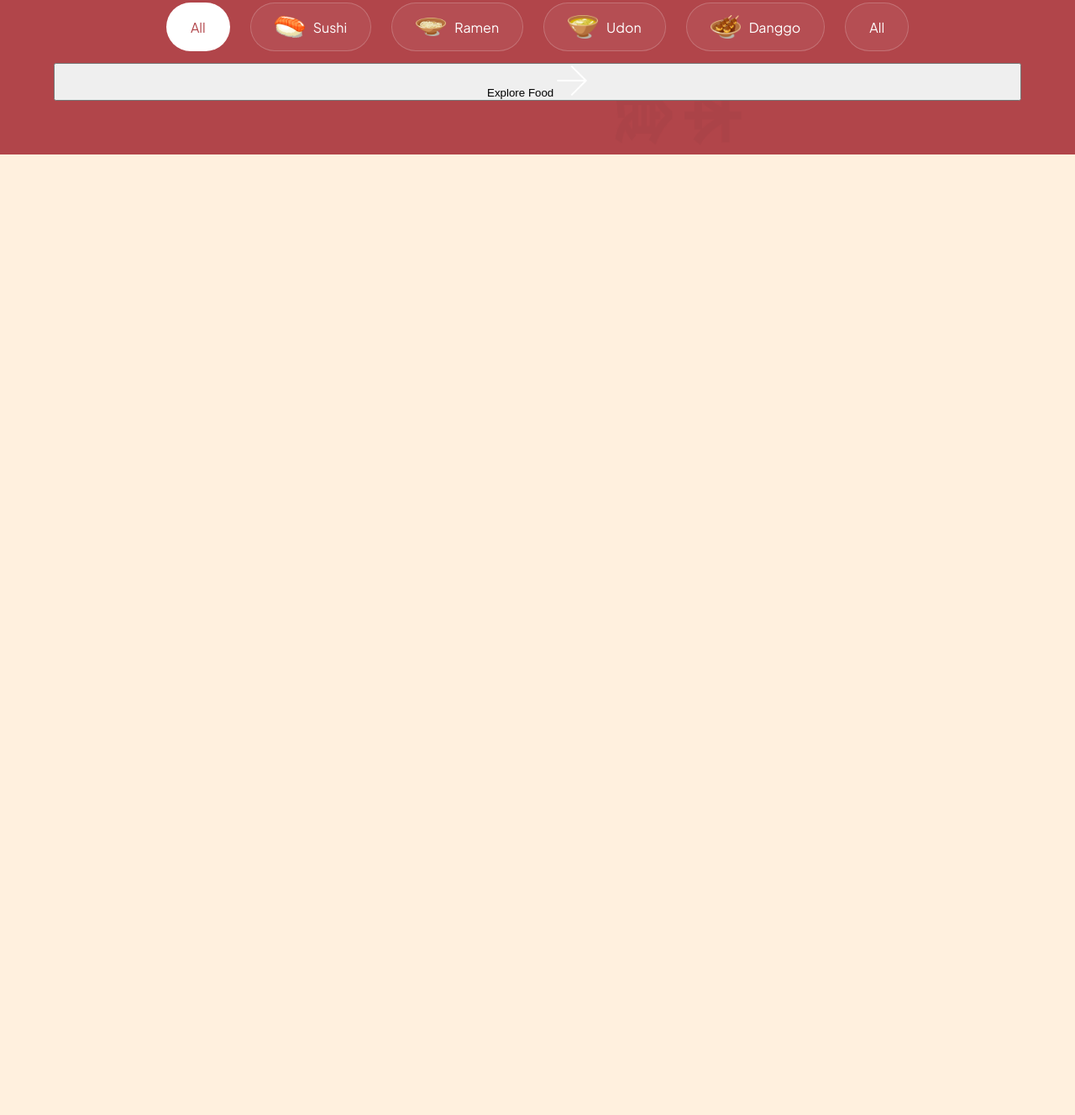
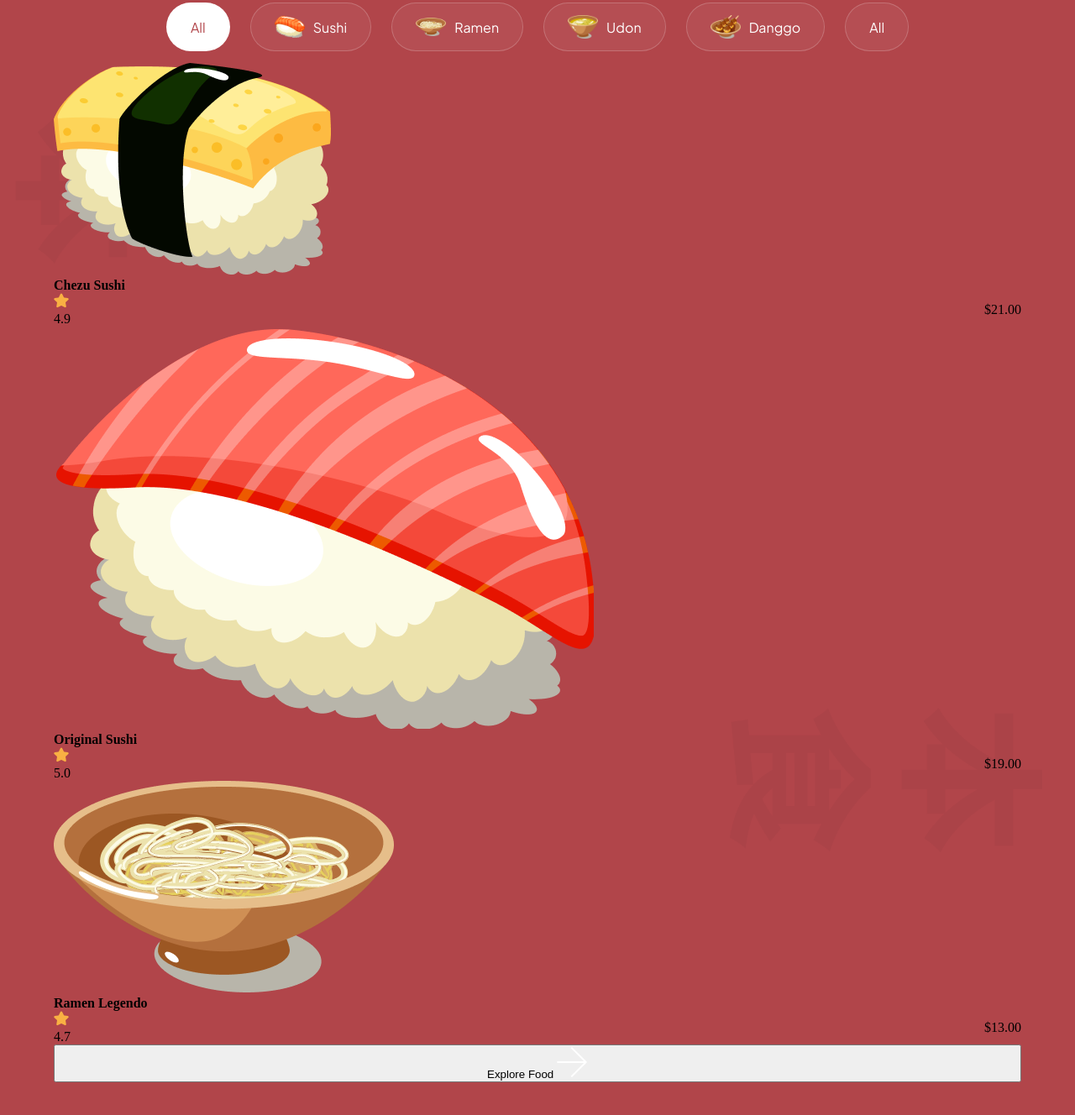
Before and after one commit to Haigsov/Sushi-Store, a website built with Vite: page index.html in a window 1280 px wide. Shown: the part 1705-3033 px from the top of the page at 84% size. Before the commit the page ends 1889 px from the top, so only its background shows below. Built offline with nearby package versions, Linux system fonts and the light colour scheme.

Commit message:
Added food card articles to 'Popular Food' section
In this commit, I added food card articles to the "Popular Food" section in the HTML file. These card articles include the following elements:

    An image of the popular food item (e.g., sushi-12.png, sushi-11.png, sushi-10.png).
    The name of the food item with the class "popular-foods__card-title."
    Additional details for each food item, such as a star rating, price, and the class "flex-between" to ensure proper alignment and spacing.

These additions are intended to showcase popular food items and provide users with information about each item's name, rating, and price, enhancing the overall content and user experience within the "Popular Food" section on the website.

```diff
--- a/index.html
+++ b/index.html
@@ -135,7 +135,49 @@
                 <button class="popular-foods__filter-btn">All</button>
             </div>
 
-            <div class="popular-foods__catalogue"></div>
+            <div class="popular-foods__catalogue">
+                <article class="popular-foods__card">
+                    <img class="popular-foods__card-image" src="assets/sushi-12.png" alt="sushi-12">
+                    <h4 class="popular-foods__card-title">Chezu Sushi</h4>
+
+                    <div class="popular-foods__card-details flex-between">
+                        <div class="popular-foods__card-rating">
+                            <img src="assets/star.svg" alt="star">
+                            <p>4.9</p>
+                        </div>
+
+                        <p class="popular-foods__card-price">$21.00</p>
+                    </div>
+                </article>
+
+                <article class="popular-foods__card active_card">
+                    <img class="popular-foods__card-image" src="assets/sushi-11.png" alt="sushi-11">
+                    <h4 class="popular-foods__card-title">Original Sushi</h4>
+
+                    <div class="popular-foods__card-details flex-between">
+                        <div class="popular-foods__card-rating">
+                            <img src="assets/star.svg" alt="star">
+                            <p>5.0</p>
+                        </div>
+
+                        <p class="popular-foods__card-price">$19.00</p>
+                    </div>
+                </article>
+
+                <article class="popular-foods__card">
+                    <img class="popular-foods__card-image" src="assets/sushi-10.png" alt="sushi-10">
+                    <h4 class="popular-foods__card-title">Ramen Legendo</h4>
+
+                    <div class="popular-foods__card-details flex-between">
+                        <div class="popular-foods__card-rating">
+                            <img src="assets/star.svg" alt="star">
+                            <p>4.7</p>
+                        </div>
+
+                        <p class="popular-foods__card-price">$13.00</p>
+                    </div>
+                </article>
+            </div>
 
             <button class="popular-foods__button">
                 Explore Food
```
